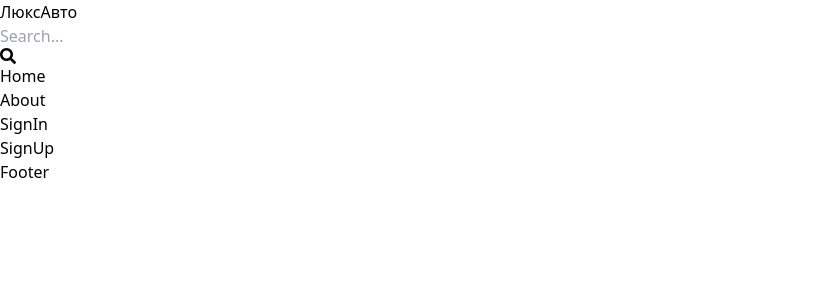
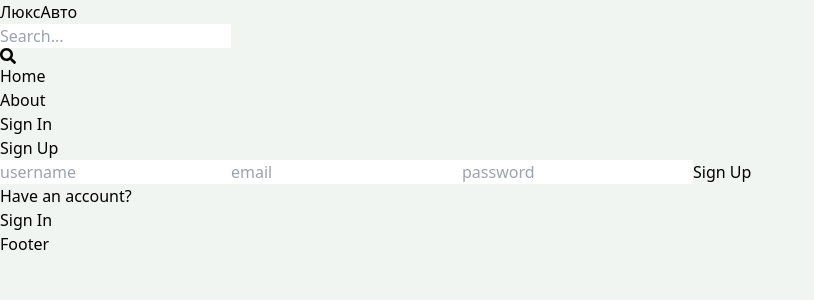
Before and after one commit to Potiekhin/car-sales, a React (Vite) app in the folder client/: page /sign-up in a window 1280 px wide. Shown: the top 300 px of the page, without its empty margins (0-814 px from the left). Built offline with nearby package versions, Linux system fonts and the light colour scheme.

Commit message:
created sign up page ui

```diff
--- a/client/src/components/Header.jsx
+++ b/client/src/components/Header.jsx
@@ -20,7 +20,7 @@
                     <li className='hidden sm:inline text-slate-700 hover:underline cursor-pointer'>About</li>
                 </Link>
                 <Link to="/sign-in">
-                    <li className='text-slate-700 hover:underline cursor-pointer'>SignIn</li>
+                    <li className='text-slate-700 hover:underline cursor-pointer'>Sign In</li>
                 </Link>
             </ul>
         </div>
--- a/client/src/index.css
+++ b/client/src/index.css
@@ -1,3 +1,8 @@
 @tailwind base;
 @tailwind components;
 @tailwind utilities;
+
+body {
+    background-color: rgb(241, 245, 241);
+    scroll-behavior: smooth;
+}
--- a/client/src/pages/SignIn.jsx
+++ b/client/src/pages/SignIn.jsx
@@ -1,6 +1,6 @@
 
 export default function SignIn() {
   return (
-    <div>SignIn</div>
+    <div>Sign In</div>
   )
 }
--- a/client/src/pages/SignUp.jsx
+++ b/client/src/pages/SignUp.jsx
@@ -1,6 +1,38 @@
+import { Link } from "react-router-dom";
 
 export default function SignUp() {
   return (
-    <div>SignUp</div>
-  )
+    <div className="p-3 max-w-lg mx-auto">
+      <h2 className="text-3xl text-center font-semibold my-7">Sign Up</h2>
+      <form className="flex flex-col gap-4">
+        <input
+          type="text"
+          placeholder="username"
+          className="border p-3 rounded-lg"
+          id="username"
+        />
+        <input
+          type="email"
+          placeholder="email"
+          className="border p-3 rounded-lg"
+          id="email"
+        />
+        <input
+          type="password"
+          placeholder="password"
+          className="border p-3 rounded-lg"
+          id="password"
+        />
+        <button className="bg-slate-700 text-white p-3 rounded-lg uppercase hover:opacity-95 disabled:opacity-80">
+          Sign Up
+        </button>
+      </form>
+      <div className="flex gap-2 mt-5">
+        <p>Have an account?</p>
+        <Link to="/sign-in">
+          <span className="text-blue-700">Sign In</span>
+        </Link>
+      </div>
+    </div>
+  );
 }
```
